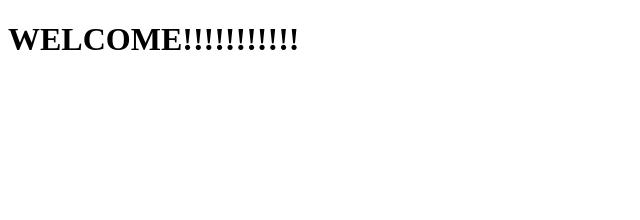
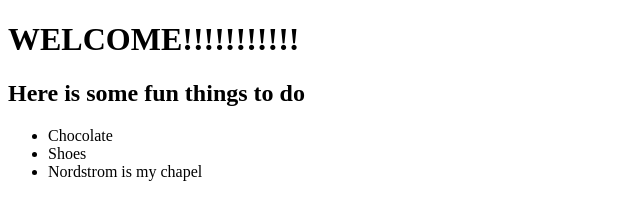
Before and after one commit to ElenaKelsey/ElenaKelsey.github.io, a plain HTML site: page index.html in a window 1280 px wide. Shown: the whole page, without its empty margins (0-640 px from the left). Drawn offline with Linux system fonts and the light colour scheme.

Commit message:
Update index.html

```diff
--- a/index.html
+++ b/index.html
@@ -5,6 +5,12 @@
  </head>
 <body>
   <h1>WELCOME!!!!!!!!!!!</h1>
+  <h2>Here is some fun things to do</h2>
+  <ul>
+    <li>Chocolate</li>
+    <li>Shoes</li>
+    <li>Nordstrom is my chapel</li>
+  </ul>
   </body>
 
 </html>
```
